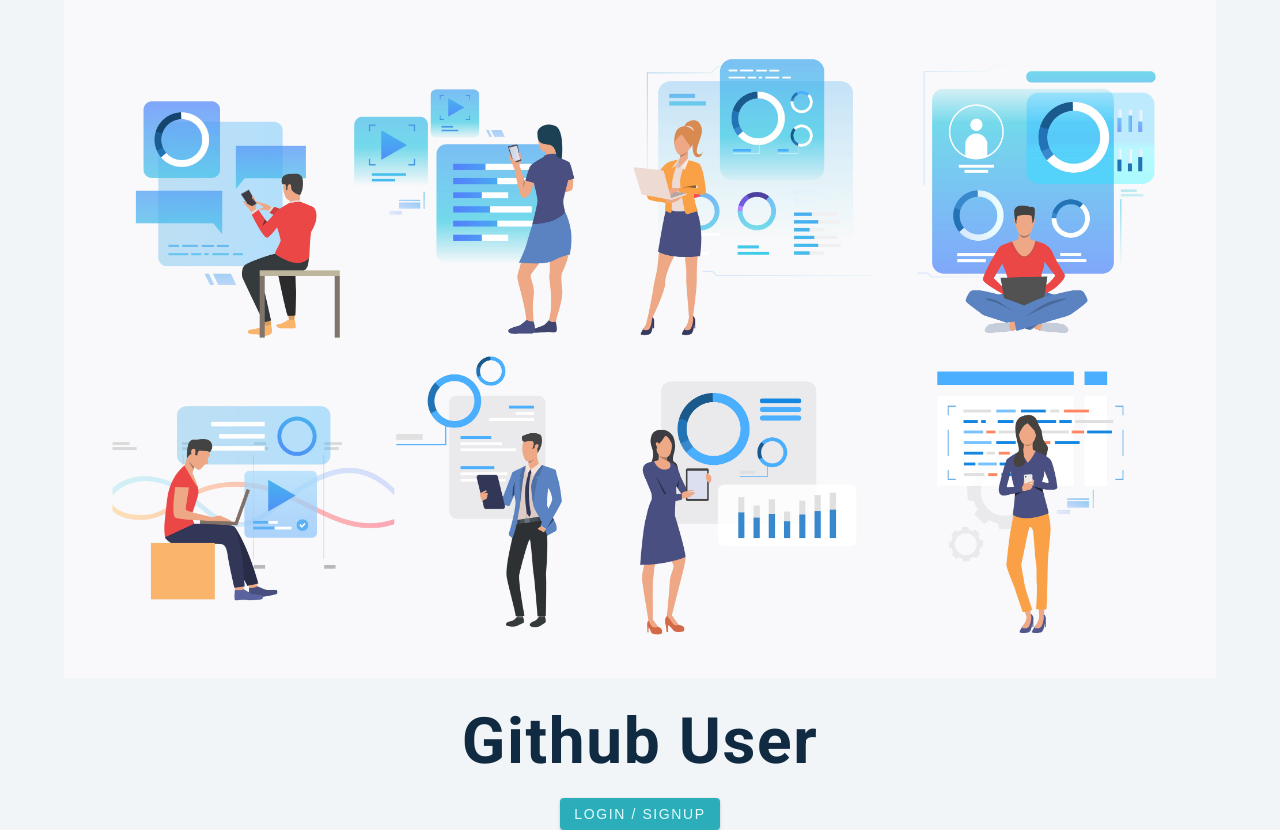
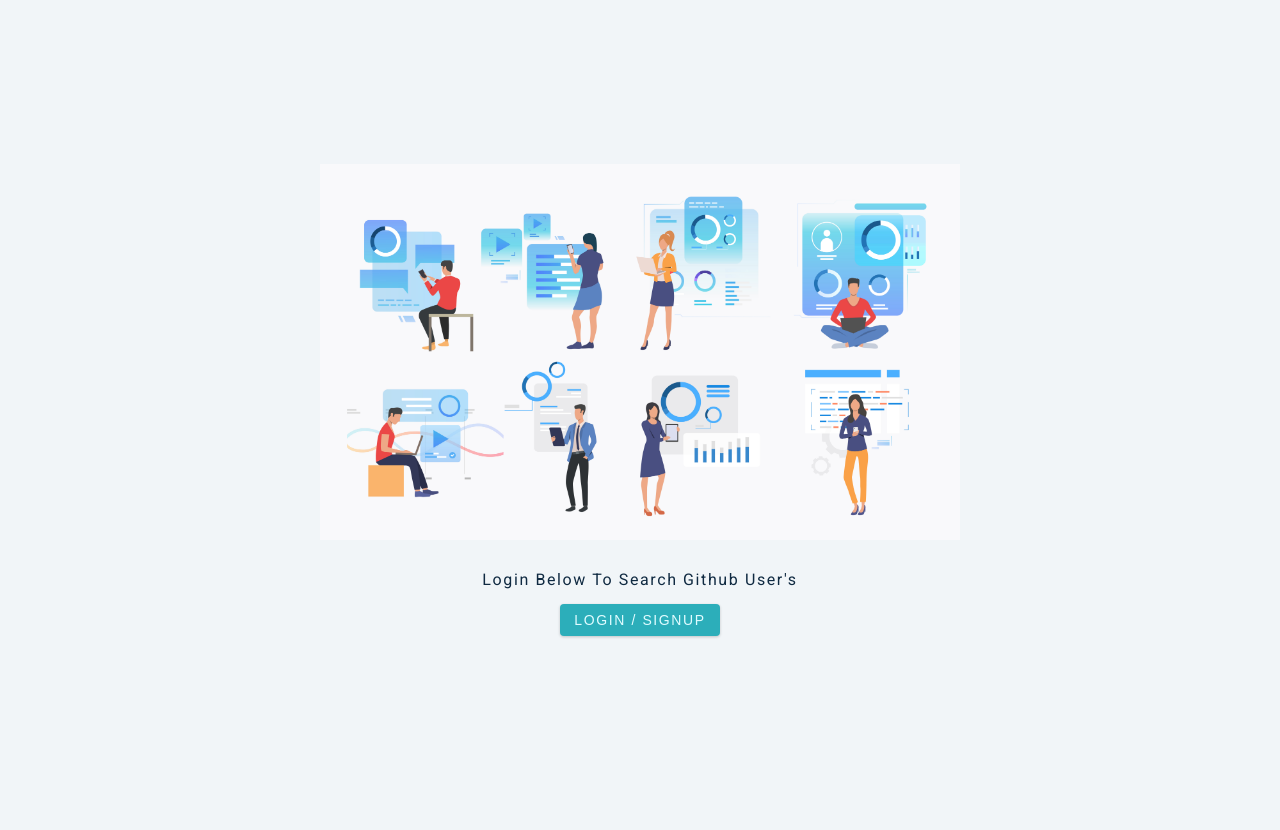
Before and after one commit to vinayasena/react-js-github-user-dashboard, a React (Create React App) app: page /login in a window 1280 px wide. After the commit the page ends 800 px from the top, so only its background shows below. Built offline with nearby package versions, Linux system fonts and the light colour scheme; no server answers; what react-fusioncharts would draw is missing.

Commit message:
changed the login page

```diff
--- a/src/pages/Login.js
+++ b/src/pages/Login.js
@@ -8,7 +8,7 @@
     <Wrapper>
       <div className="container">
         <img src={loginImg} alt="user login / signup" />
-        <h1>Github User</h1>
+        <h4>Login below to search Github user's</h4>
         <button className="btn" onClick={loginWithRedirect}>
          login / signup
         </button>
@@ -22,14 +22,15 @@
   place-items: center;
   .container {
     width: 90vw;
-    max-width: 100%;
+    max-width: 50%;
     text-align: center;
   }
   img {
     margin-bottom: 2rem;
   }
-  h1 {
-    margin-bottom: 1.5rem;
+  h4 {
+    margin-bottom: 1rem;
+    font-weight:normal;
   }
 `;
 export default Login;
```
